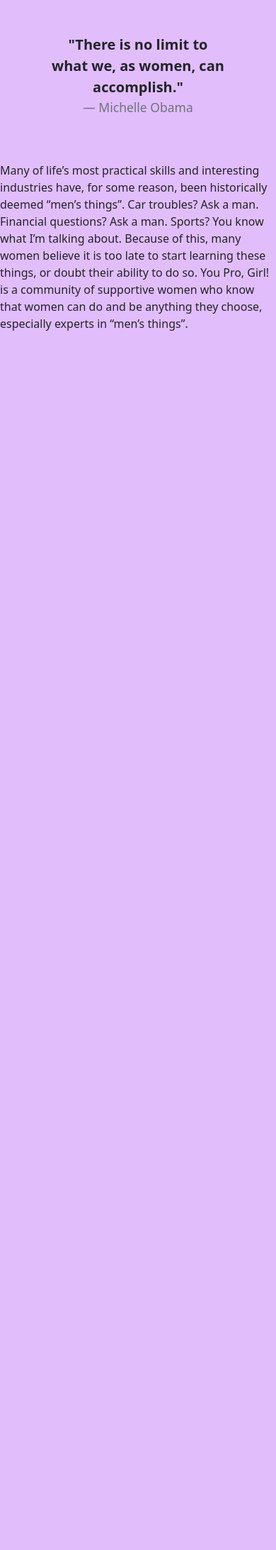
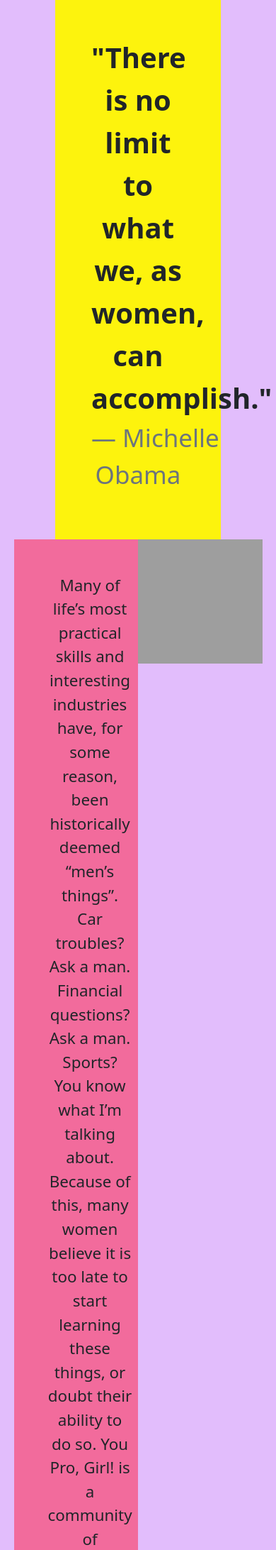
Before and after one commit to sinha-nishant/YouProGirl, a Flask app: page /about-us in a window 390 px wide. Shown: the part 56-2240 px from the top of the page at 71% size. Before the commit the page ends 522 px from the top, so only its background shows below. Run offline with Flask 2, Linux system fonts and the light colour scheme; some libraries are stand-ins or nearby versions; grey boxes are pictures that could not be loaded.

Commit message:
updated about page including new img

```diff
--- a/templates/about.html
+++ b/templates/about.html
@@ -4,10 +4,45 @@
     body {
         background-color: #e2bdfc;
     }
+    .quote{
+        background-color: #fdf30d;
+        margin-left: 20%;
+        margin-right: 20%;
+    }
+    .blockquote{
+        padding-top: 2% ;
+        font-size: 40px;
+    }
+    .explanation{
+        margin-left: 5%;
+        margin-right: 5%;
+    }
+
+    #left-text{
+        text-align: center;
+        font-size: 1.4rem;
+        background-color: rgb(242,107,156);
+        display: flex;
+        align-items: center;
+        {#justify-content: center;#}
+    }
+    #right-image{
+
+    }
+
+
+    img{
+        height: 100% !important;
+        width: 100% !important;
+        object-fit: cover;
+
+    }
+
 </style>
+
 {% endblock head %}
 {% block content %}
-<div class="row justify-content-center py-5">
+<div class="row justify-content-center py-5 quote">
     <div class="col-8">
         <blockquote class="blockquote text-center">
             <p><strong>"There is no limit to what we, as women, can accomplish."</strong></p>
@@ -15,9 +50,25 @@
         </blockquote>
     </div>
 </div>
-<div class="row">
-    <p>Many of life’s most practical skills and interesting industries have, for some reason, been historically deemed “men’s things”. Car troubles? Ask a man. Financial questions? Ask a man. Sports? You know what I’m talking about. Because of this, many women believe it is too late to start learning these things, or doubt their ability to do so. You Pro, Girl! is a community of supportive women who know that women can do and be anything they choose, especially experts in “men’s things”.
-    </p>
-</div>
+
+
+
+
+  <div class="row explanation">
+    <div class="col-6 p-0" id="left-text">
+{#        <div class="ratio ratio-1x1">#}
+            <p class="p-5">Many of life’s most practical skills and interesting industries have, for some reason, been historically deemed “men’s things”. Car troubles? Ask a man. Financial questions? Ask a man. Sports? You know what I’m talking about. Because of this, many women believe it is too late to start learning these things, or doubt their ability to do so. You Pro, Girl! is a community of supportive women who know that women can do and be anything they choose, especially experts in “men’s things”.</p>
+{#        </div>#}
+
+    </div>
+    <div class="col-6 p-0" id="right-image">
+        <div class="ratio ratio-1x1">
+            <img class="col-sm-6" src="https://media.istockphoto.com/photos/friends-are-there-when-you-need-them-most-picture-id1141250330?k=20&m=1141250330&s=612x612&w=0&h=zYuZJKmLCozAcX3pel8iGP1rRr_tvx9T_EkapKVxhW4=" alt="sans"/>
+        </div>
+
+    </div>
+  </div>
+
+
 
 {% endblock content %}
```
